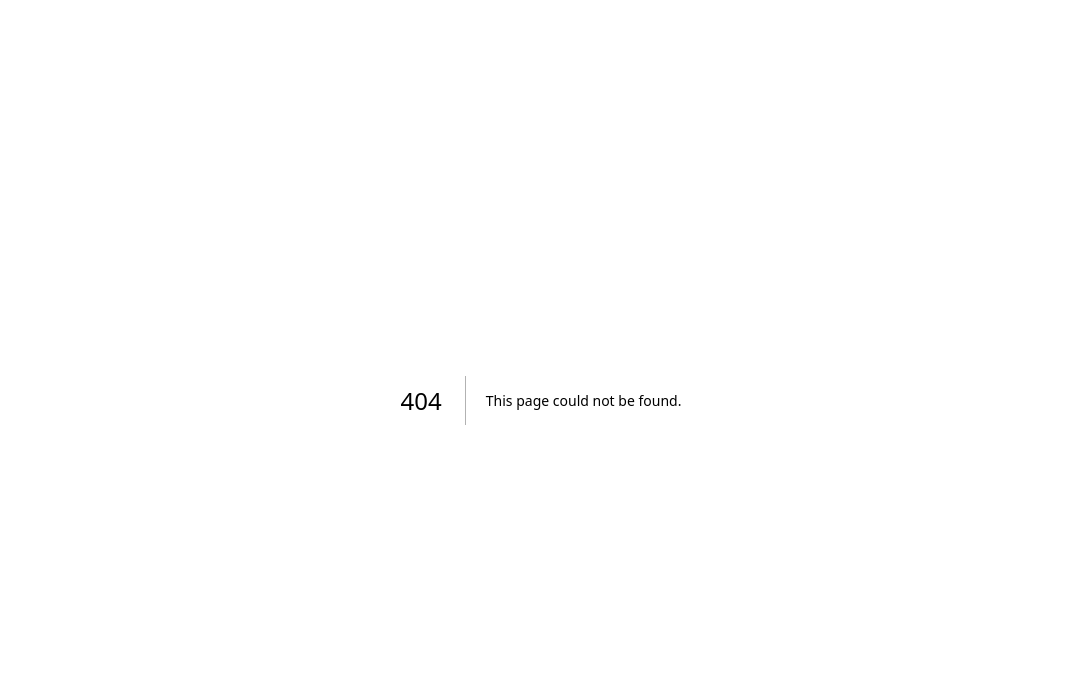
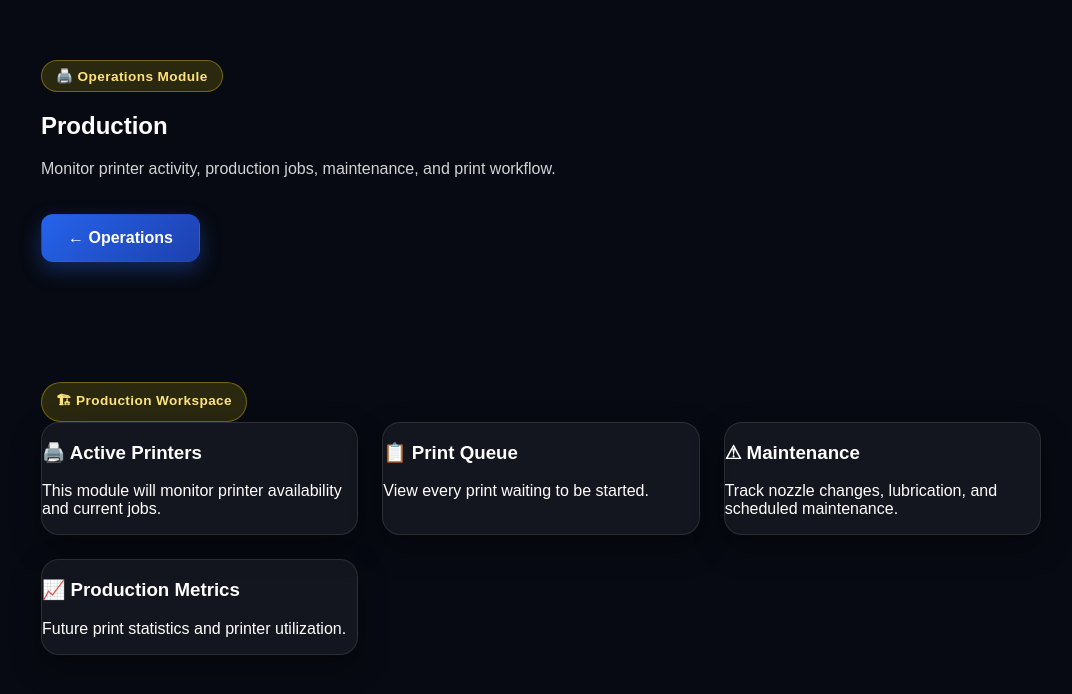
Before and after one commit to jnc3designs/jnc3designs-website, a Next.js app in the folder jnc3designs-premium/: page /operations/production in a window 1280 px wide. Before the commit this address had no page. Shown: the top 694 px of the page, without its empty margins (99-1171 px from the left). Built offline with nearby package versions, Linux system fonts and the light colour scheme.

Commit message:
Create page.js

```diff
--- /dev/null
+++ b/jnc3designs-premium/app/operations/production/page.js
@@ -0,0 +1,62 @@
+import OperationsHeader from "../../../components/OperationsHeader";
+import JNCCard from "../../../components/JNCCard";
+import Badge from "../../../components/Badge";
+
+export default function ProductionPage() {
+  return (
+    <main>
+      <OperationsHeader
+        badge="🖨️ Operations Module"
+        badgeColor="yellow"
+        title="Production"
+        description="Monitor printer activity, production jobs, maintenance, and print workflow."
+        backHref="/operations"
+        backLabel="Operations"
+      />
+
+      <section className="section">
+
+        <Badge color="yellow">
+          🏗 Production Workspace
+        </Badge>
+
+        <div className="operations-grid">
+
+          <JNCCard hover={false}>
+            <h3>🖨️ Active Printers</h3>
+
+            <p>
+              This module will monitor printer availability and current jobs.
+            </p>
+          </JNCCard>
+
+          <JNCCard hover={false}>
+            <h3>📋 Print Queue</h3>
+
+            <p>
+              View every print waiting to be started.
+            </p>
+          </JNCCard>
+
+          <JNCCard hover={false}>
+            <h3>⚠ Maintenance</h3>
+
+            <p>
+              Track nozzle changes, lubrication, and scheduled maintenance.
+            </p>
+          </JNCCard>
+
+          <JNCCard hover={false}>
+            <h3>📈 Production Metrics</h3>
+
+            <p>
+              Future print statistics and printer utilization.
+            </p>
+          </JNCCard>
+
+        </div>
+
+      </section>
+    </main>
+  );
+}
```
